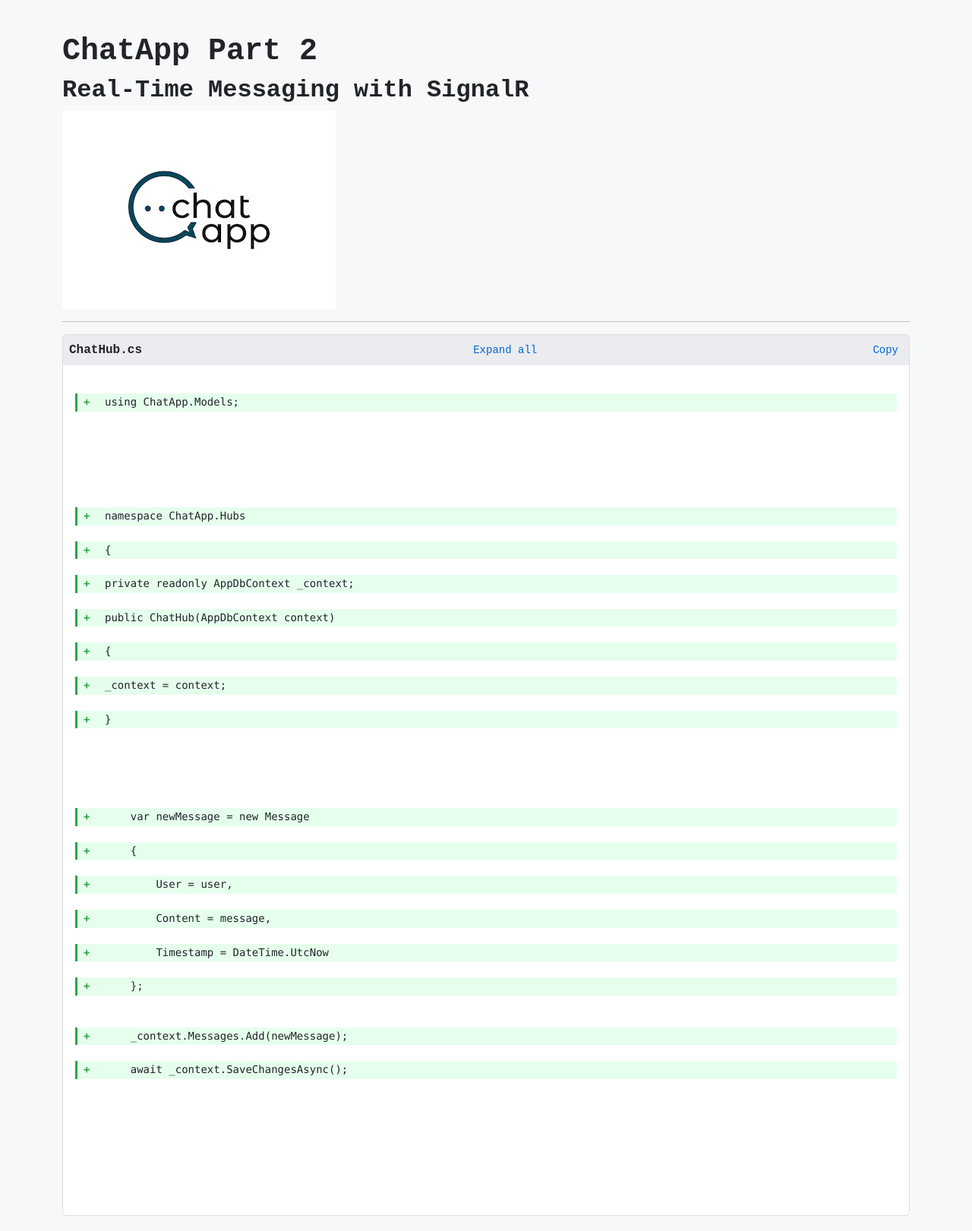
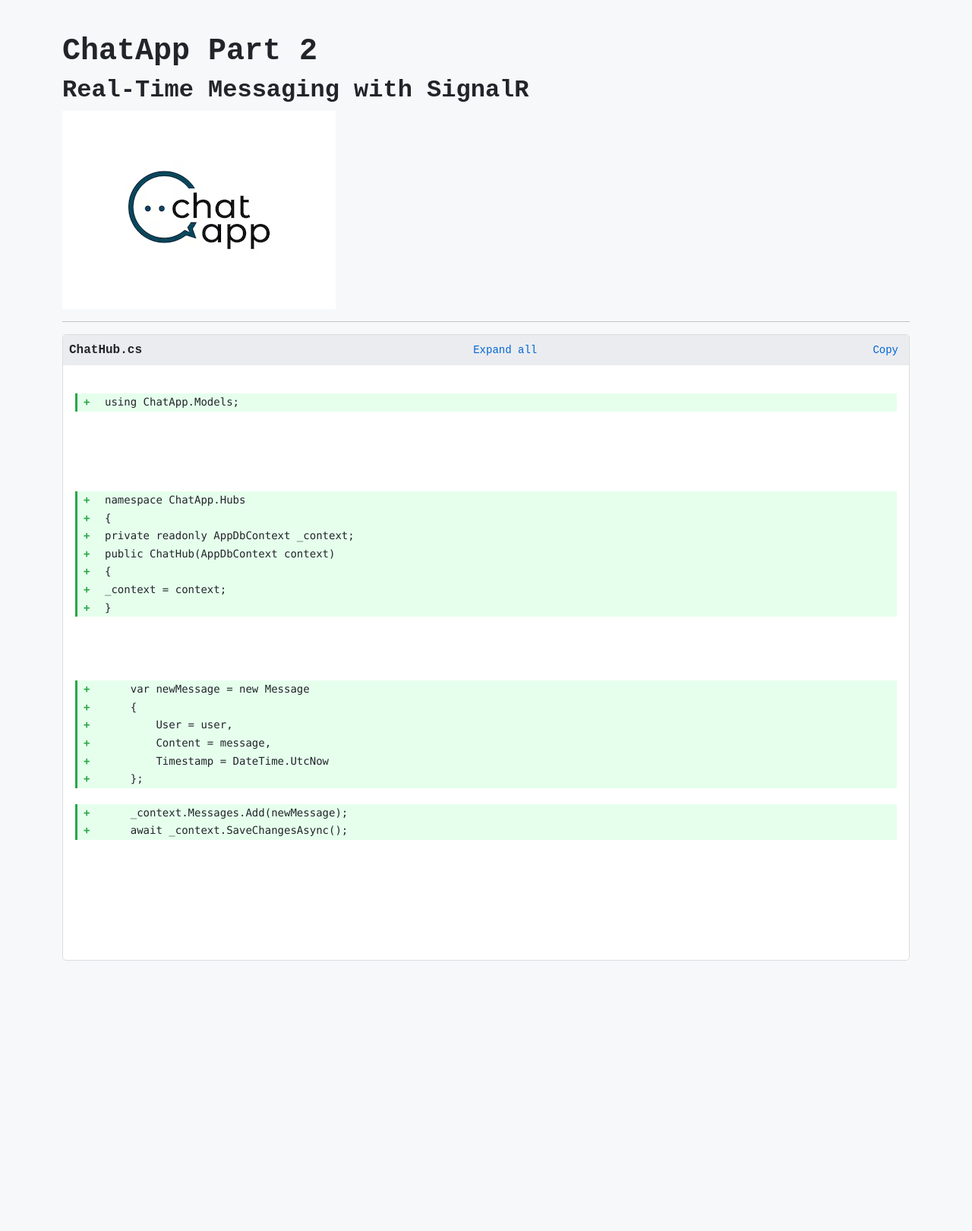
Before and after one commit to JWalshe86/ChatApp, a Jekyll site: the page built from docs/ChatAppPartTwo.md, in a window 1280 px wide. Shown: the whole page at 76% size. Built offline with Jekyll 4.4.1, drawn with Linux system fonts in a browser that asks for light colours; after the commit the page ends 1285 px from its top, so only the background shows below that.

Commit message:
Update custom.css

```diff
--- a/docs/assets/css/custom.css
+++ b/docs/assets/css/custom.css
@@ -43,11 +43,12 @@ body {
 
 .added-line {
     background: #e6ffed; /* Light green for added lines */
-    display: block; /* Ensures full-width background */
+    display: inline-block; /* Removes the gap while keeping full-width background */
+    width: 100%; /* Ensures full row coloring */
     padding: 2px 8px;
     border-left: 3px solid #28a745;
     line-height: 1.4; /* Adjusts spacing to match GitHub */
-    white-space: pre-wrap; /* Keeps formatting and line wrapping */
+    white-space: pre-wrap; /* Keeps formatting and wrapping */
 }
 
 .added-line::before {
```
